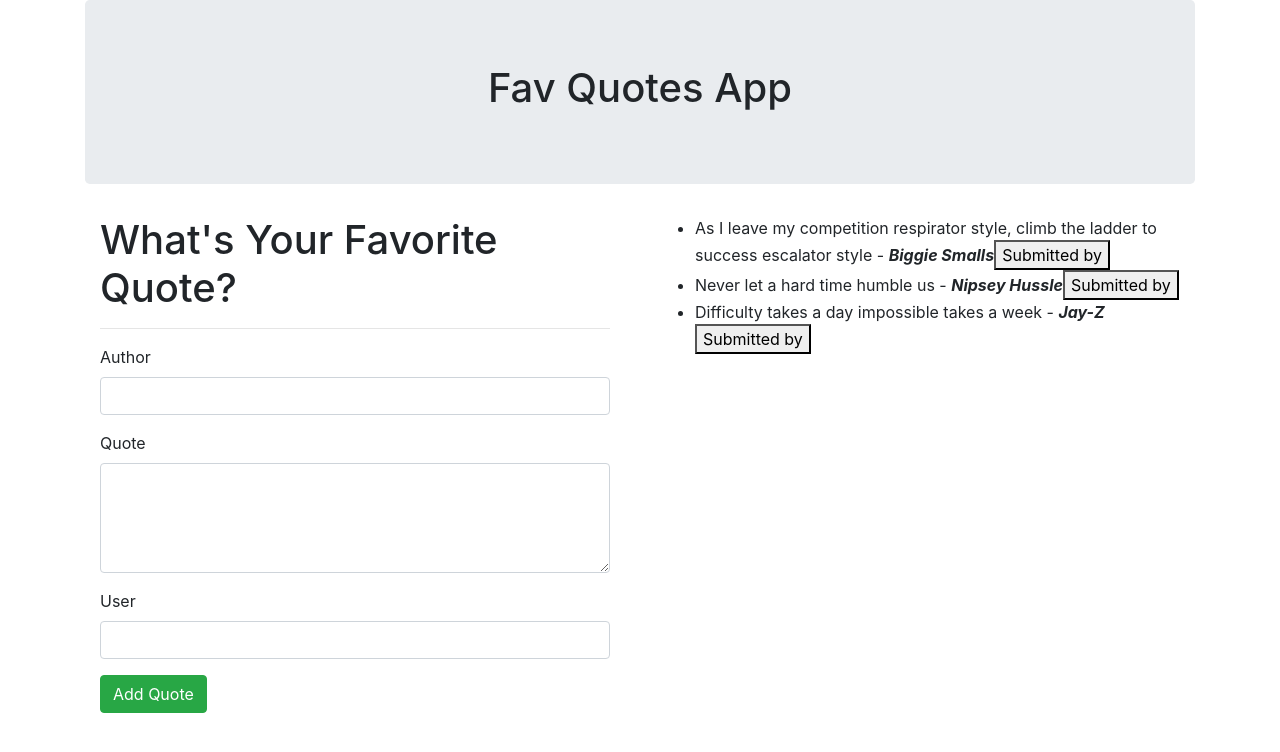
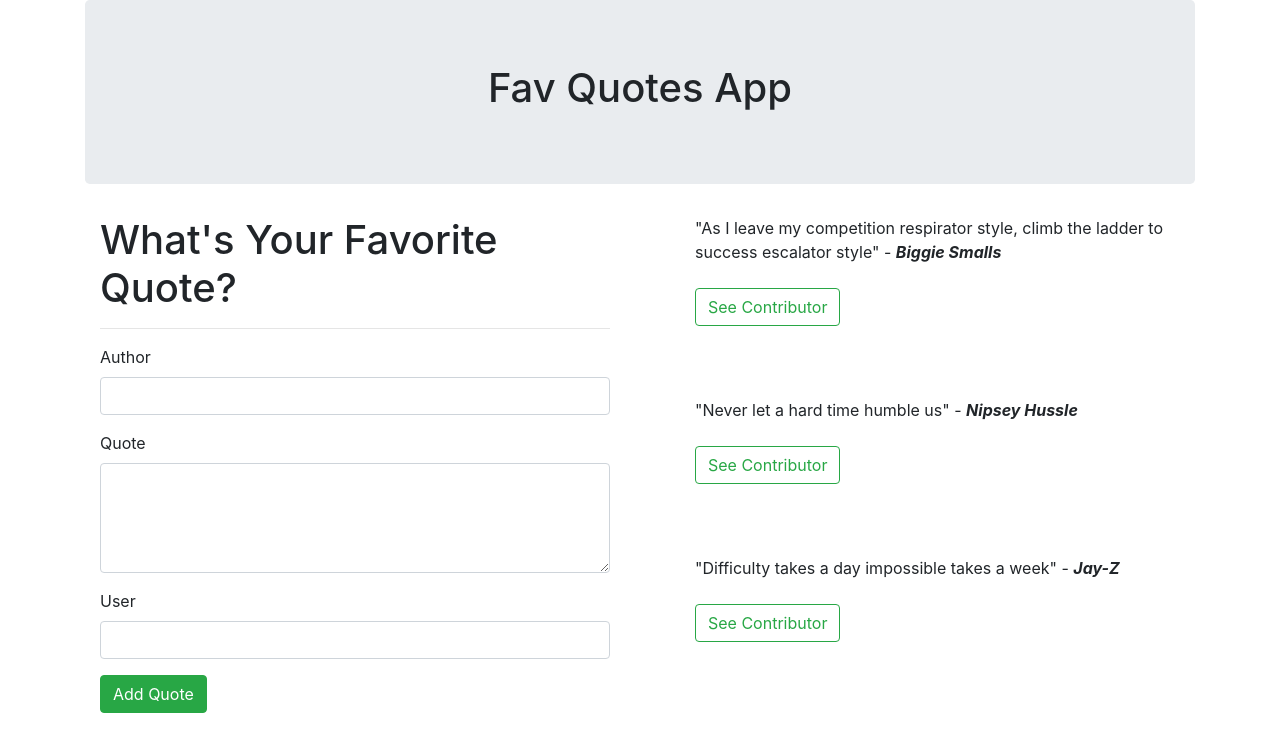
Before and after one commit to Koshin-Mohamed/quotes-ip, an Angular app: page / in a window 1280 px wide. Shown: the top 752 px of the page. Built offline with nearby package versions, Linux system fonts and the light colour scheme.

Commit message:
add functionality toggle functionality to reveal contributor as well as some styling to the button element and added a details component in the previous commit.

```diff
--- a/src/app/display/details/details.component.html
+++ b/src/app/display/details/details.component.html
@@ -1 +1 @@
-<p>details works!</p>
+<span> Contributed By: {{ quote.user }}</span>
--- a/src/app/display/details/details.component.ts
+++ b/src/app/display/details/details.component.ts
@@ -1,4 +1,5 @@
-import { Component, OnInit } from '@angular/core';
+import { Component, OnInit, Input } from '@angular/core';
+import { Quotes } from "../../quotes";
 
 @Component({
   selector: 'app-details',
@@ -7,6 +8,8 @@ import { Component, OnInit } from '@angular/core';
 })
 export class DetailsComponent implements OnInit {
 
+  @Input() quote: Quotes;
+
   constructor() { }
 
   ngOnInit() {
--- a/src/app/display/display.component.html
+++ b/src/app/display/display.component.html
@@ -1,11 +1,17 @@
 <ul>
-  <div *ngFor="let quote of quotes; let i =index">
-    <li> {{ quote.quote }} -
-    <strong
-      ><em>{{ quote.author }}</em></strong
-    >
-    <button (click)='toggleUser(i)'>Submitted by</button>
-    <p *ngIf="quote.showUser" {{ quote.user }}> </p>
-  </li>
+  <div *ngFor="let quote of quotes; let i = index">
+    <li style="list-style: none;">
+      {{ quote.quote }} -
+      <strong
+        ><em>{{ quote.author }}</em></strong
+      >
+    </li>
+    <br />
+    <button (click)="toggleUser(i)" class="btn btn-outline-success">See Contributor</button>
+    <br>
+    <br>
+    <app-details *ngIf="quote.showUser" [quote]="quote"></app-details>
+    <br>
+    <br>
   </div>
 </ul>
--- a/src/app/display/display.component.ts
+++ b/src/app/display/display.component.ts
@@ -9,10 +9,14 @@ import { Quotes } from "../quotes";
 export class DisplayComponent implements OnInit {
 
   quotes: Quotes[] = [
-    new Quotes (1, "Biggie Smalls", "As I leave my competition respirator style, climb the ladder to success escalator style", "Koshin"),
-    new Quotes (2, "Nipsey Hussle", "Never let a hard time humble us", "Salma"),
-    new Quotes (3, "Jay-Z", "Difficulty takes a day impossible takes a week", "Jibril"),
+    new Quotes (1, "Biggie Smalls", "\"As I leave my competition respirator style, climb the ladder to success escalator style\"", "Koshin"),
+    new Quotes (2, "Nipsey Hussle", "\"Never let a hard time humble us\"", "Salma"),
+    new Quotes (3, "Jay-Z", "\"Difficulty takes a day impossible takes a week\"", "Jibril"),
   ];
+
+  toggleUser(index){
+    this.quotes[index].showUser = !this.quotes[index].showUser;
+  }
 
   constructor() { }
 
```
